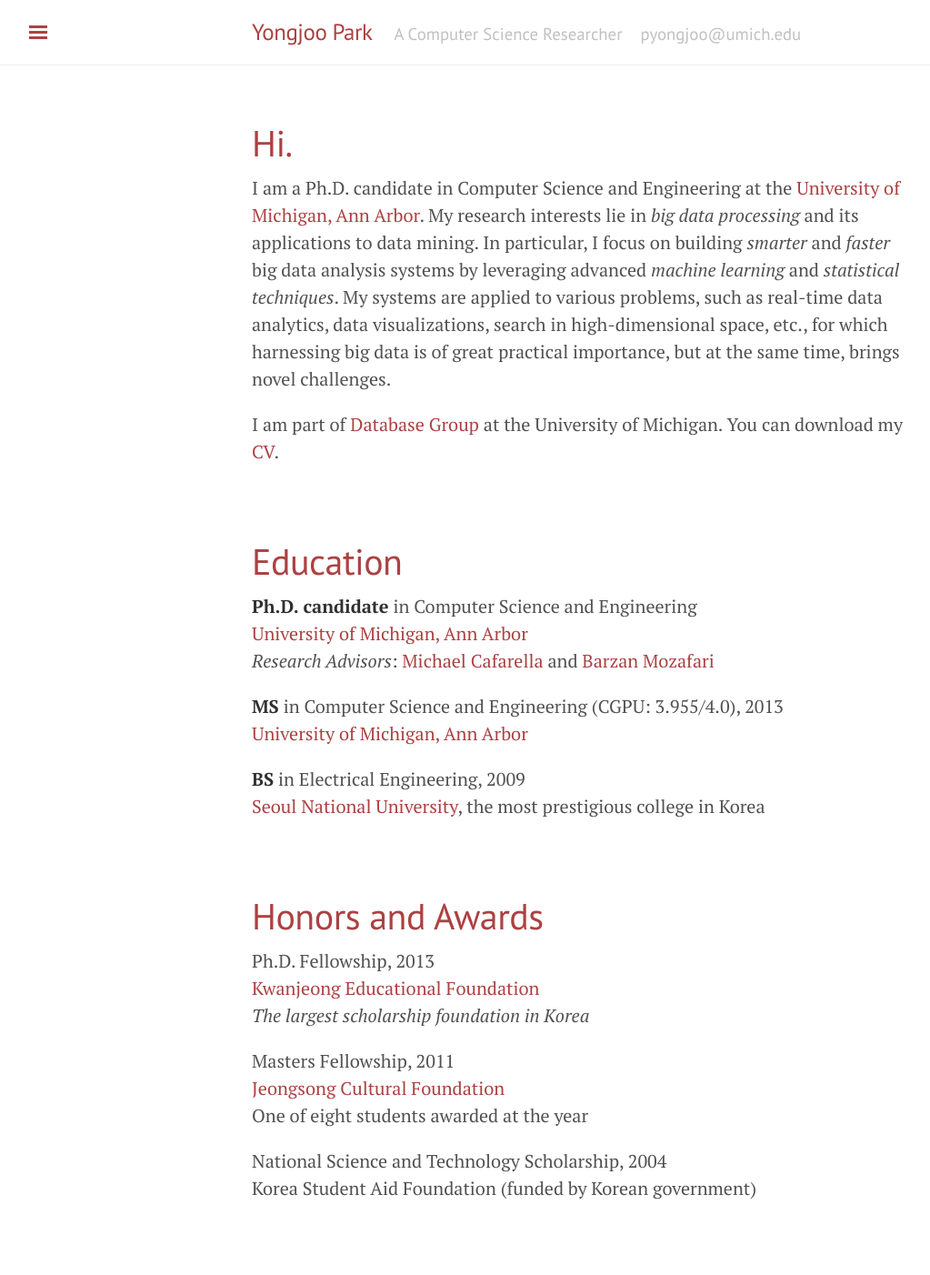
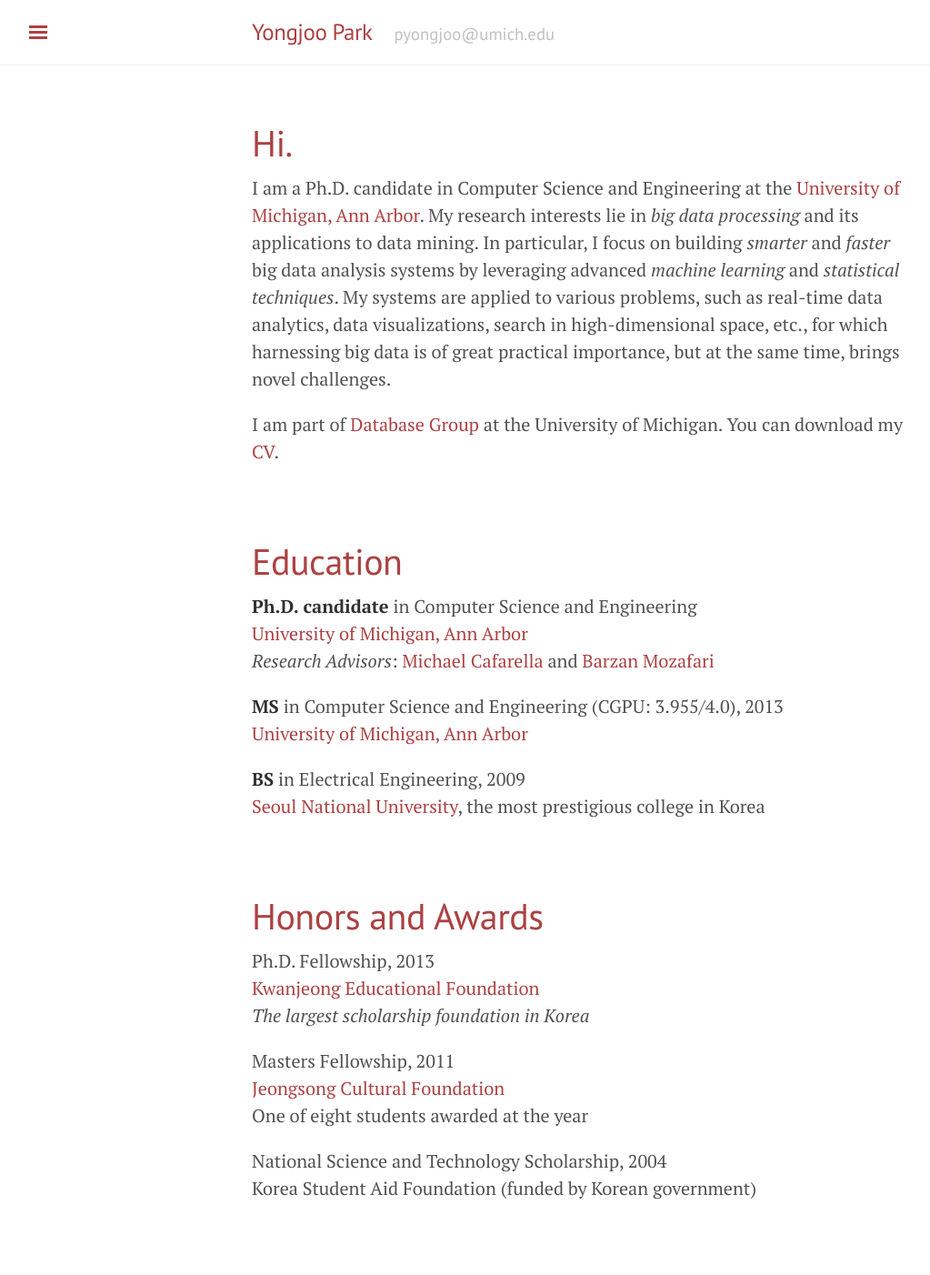
Before and after one commit to pyongjoo/pyongjoo.github.io, a Jekyll site: the page built from index.html, in a window 1280 px wide. Shown: the whole page at 91% size, without its empty margins (3-1026 px from the left). Built offline with Jekyll 4.4.1, drawn with Linux system fonts in a browser that asks for light colours; the list of posts is cut into pages by our own code.

Commit message:
Update _config.yml

```diff
--- a/_config.yml
+++ b/_config.yml
@@ -7,7 +7,7 @@ gems:                [jekyll-paginate]
 
 # Setup
 title:               Yongjoo Park
-tagline:             'A Computer Science Researcher &nbsp;&nbsp; pyongjoo@umich.edu'
+tagline:             'pyongjoo@umich.edu'
 description:         'PhD candidate<br/> Computer Science and Engineering<br/> University of Michigan, Ann Arbor<br/> pyongjoo@umich.edu'
 url:                 http://www.yongjoopark.com
 baseurl:             ''
```
